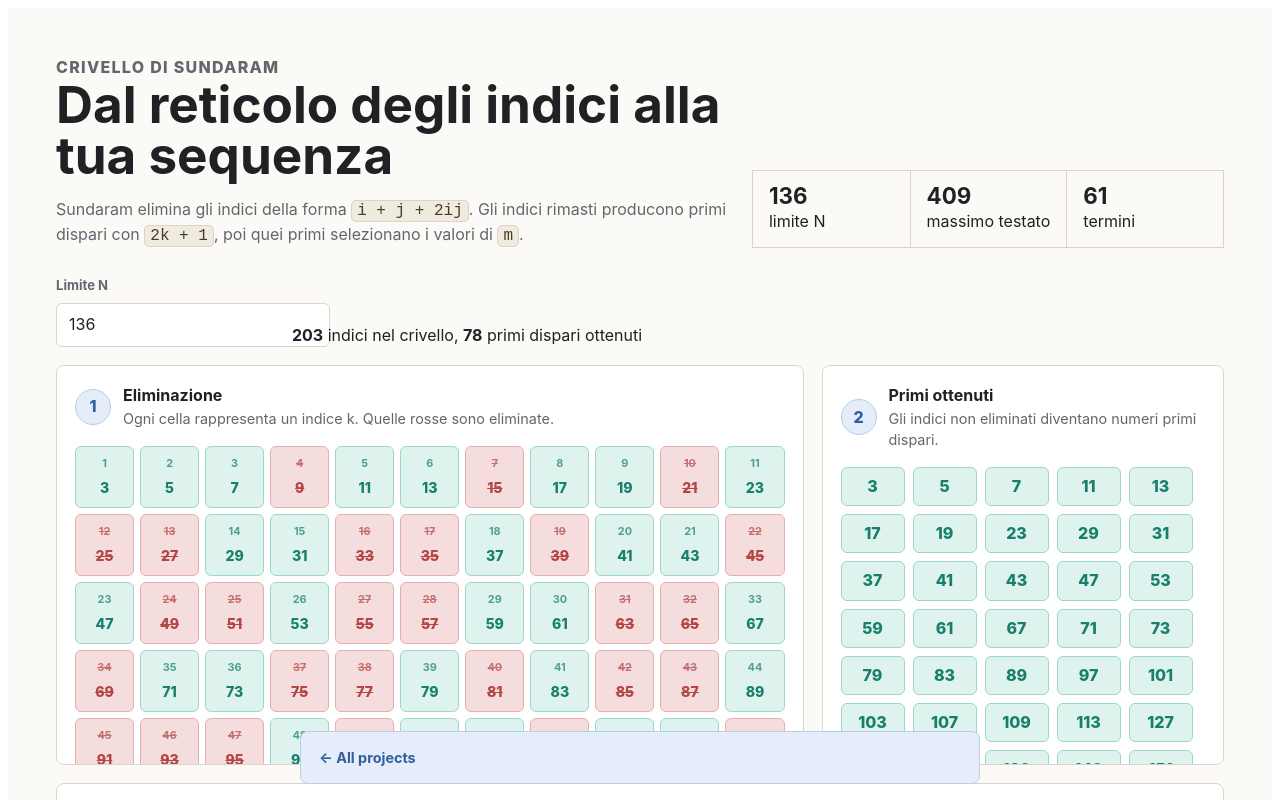
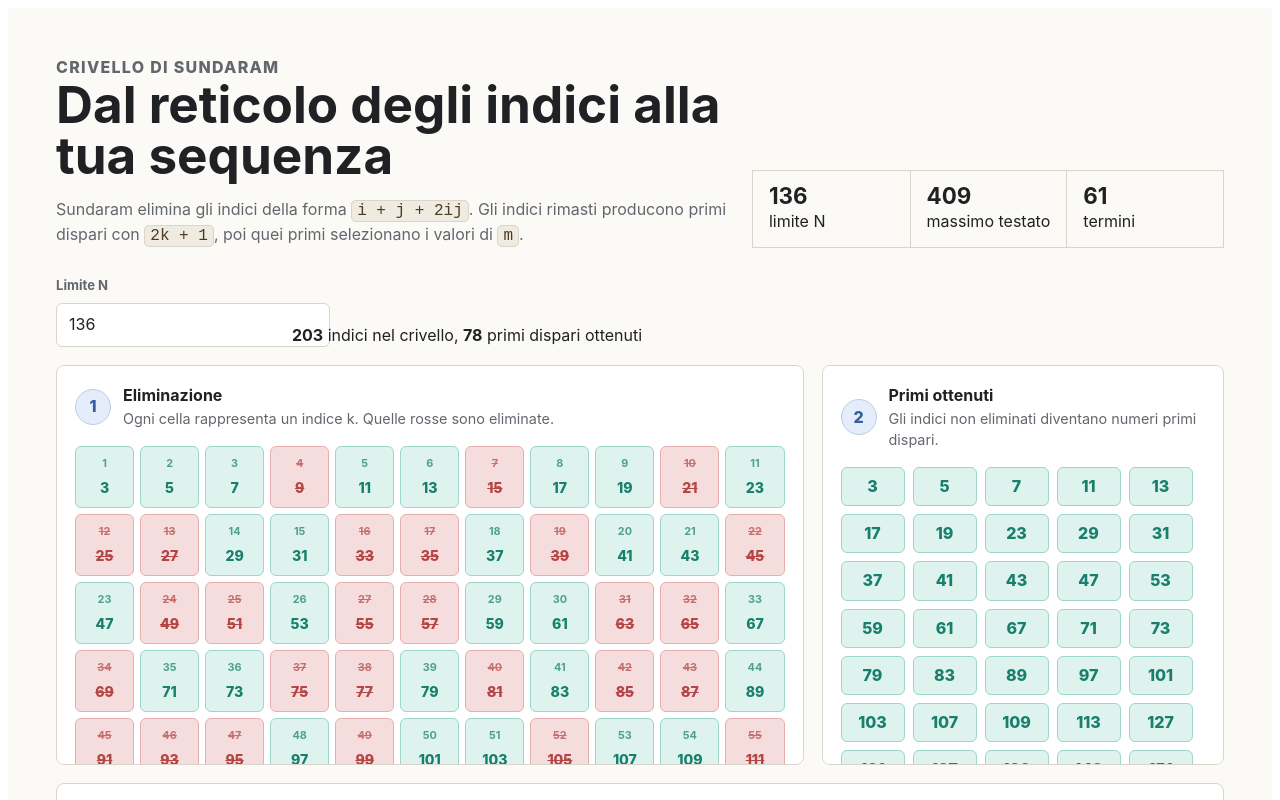
Before and after one commit to bennibeni/Sundaram, a Next.js app: page / in a window 1280 px wide. Shown: the top 800 px of the page. Built offline with nearby package versions, Linux system fonts and the light colour scheme.

Commit message:
projects-footer

```diff
--- a/src/app/SequenceSundaram.css
+++ b/src/app/SequenceSundaram.css
@@ -22,7 +22,6 @@
   line-height: 1.45;
   min-height: 100vh;
   padding: clamp(20px, 4vw, 48px);
-  padding-bottom: 92px;
 }
 
 .sundaram-hero {
@@ -287,7 +286,6 @@
 }
 
 .projects-footer {
-  bottom: 16px;
   box-sizing: border-box;
   width: min(680px, 100%);
   margin: 18px auto 0;
@@ -295,10 +293,6 @@
   border: 1px solid #b9cee8;
   border-radius: 8px;
   background: var(--accent-soft);
-  left: 50%;
-  position: fixed;
-  transform: translateX(-50%);
-  z-index: 10;
 }
 
 .projects-footer a {
```
